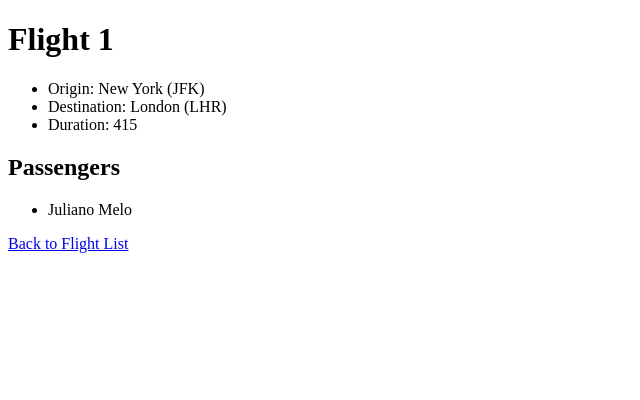
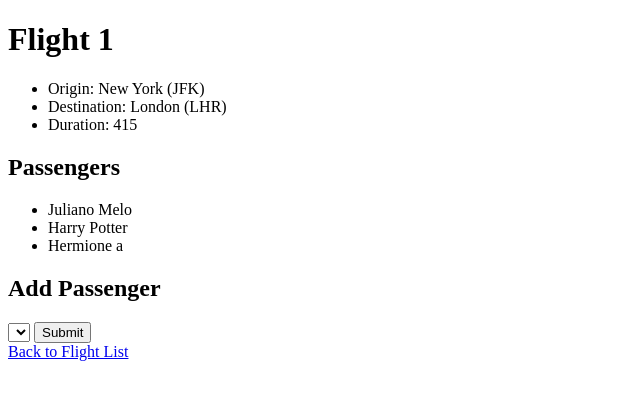
Before and after one commit to JulianoMRA/CS50-s-Web-Programming-with-Python-and-JavaScript, a Django app: page /flights/1 in a window 1280 px wide. Shown: the top 400 px of the page, without its empty margins (0-640 px from the left). Run offline with Django 5.2, Linux system fonts and the light colour scheme; data comes from the database, SQL or seed files in the repository; lists and menus that the app fills with data are empty.

Commit message:
adding passengers final

```diff
--- a/Lecture 4 (SQL, Models and Migrations)/airline/flights/templates/flights/flight.html
+++ b/Lecture 4 (SQL, Models and Migrations)/airline/flights/templates/flights/flight.html
@@ -18,5 +18,17 @@
         {% endfor %}
     </ul>
 
+    <h2>Add Passenger</h2>
+
+    <form action="{% url 'book' flight.id %}" method="post">
+        {% csrf_token %}
+        <select name="passenger">
+            {% for passenger in non_passengers %}
+                <option value="{{ passenger.id }}">{{ passenger }}</option>
+            {% endfor %}
+        </select>
+        <input type="submit">
+    </form>
+
     <a href="{% url 'index' %}">Back to Flight List</a>
 {% endblock %}
--- a/Lecture 4 (SQL, Models and Migrations)/airline/flights/views.py
+++ b/Lecture 4 (SQL, Models and Migrations)/airline/flights/views.py
@@ -14,12 +14,13 @@ def flight(request, flight_id):
     flight = Flight.objects.get(id=flight_id)
     return render(request, "flights/flight.html", {
         "flight": flight,
-        "passengers": flight.passengers.all()
+        "passengers": flight.passengers.all(),
+        "non_passengers": Passenger.objects.exclude(flights=flight).all()
     })
 
 def book(request, flight_id):
     if request.method == "POST":
         flight = Flight.objects.get(id=flight_id)
-        passenger = Passenger.object.get(id=int(request.POST["passenger"]))
+        passenger = Passenger.objects.get(id=int(request.POST["passenger"]))
         passenger.flights.add(flight)
-        return HttpResponseRedirect(reverse("flight", args=(flight.id)))
+        return HttpResponseRedirect(reverse("flight", args=(flight.id,)))
```
Also changed, not shown: Lecture 4 (SQL, Models and Migrations)/airline/db.sqlite3.
